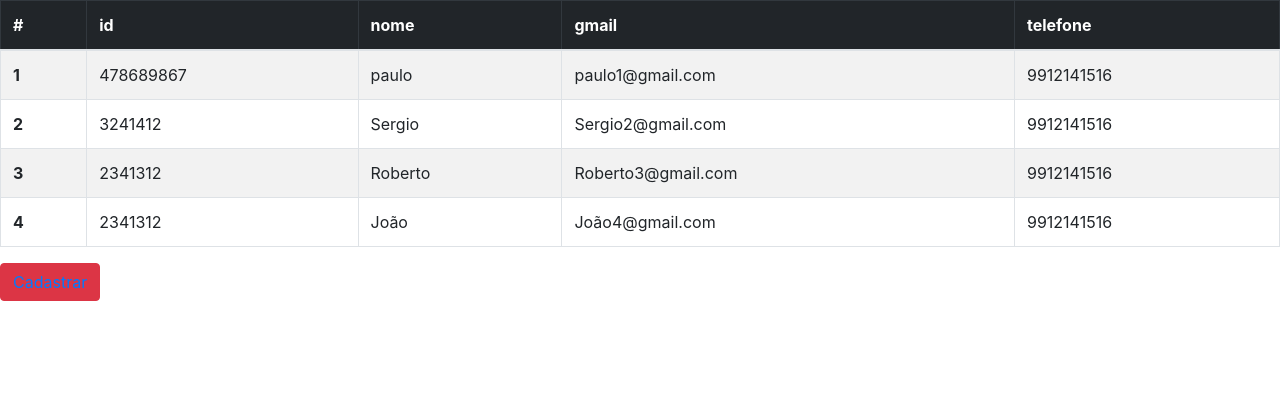
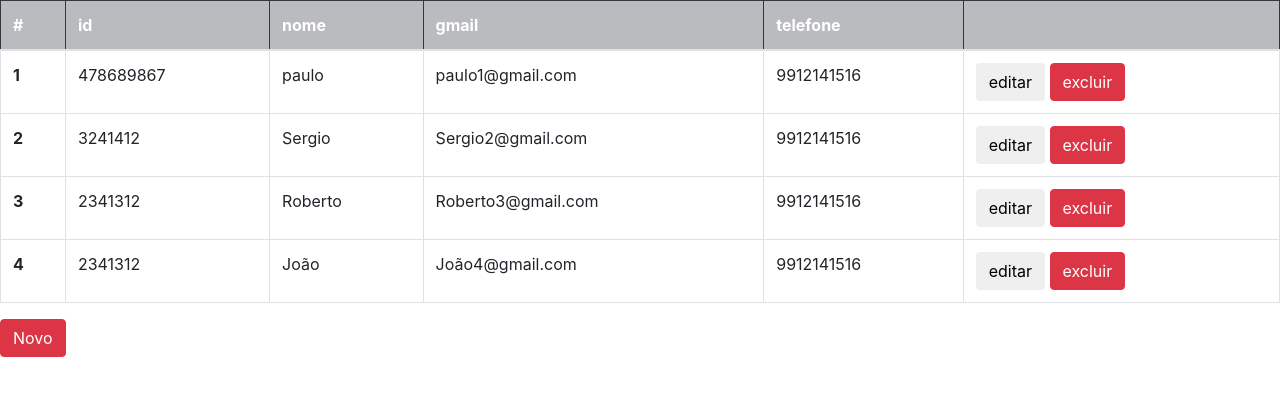
Before and after one commit to Arthurjorge3476/morningFlower, a PHP site: page /telafuncionarios.php in a window 1280 px wide. Shown: the top 396 px of the page. Run offline with PHP 8.4, Linux system fonts and the light colour scheme.

Commit message:
botões de novo funcionando e botões de excluir e editar acrecentados

```diff
--- a/fornecedores.php
+++ b/fornecedores.php
@@ -10,7 +10,7 @@
     <script src="https://code.jquery.com/jquery-3.3.1.slim.min.js" integrity="sha384-q8i/X+965DzO0rT7abK41JStQIAqVgRVzpbzo5smXKp4YfRvH+8abtTE1Pi6jizo" crossorigin="anonymous"></script>
     <script src="https://cdnjs.cloudflare.com/ajax/libs/popper.js/1.14.3/umd/popper.min.js" integrity="sha384-ZMP7rVo3mIykV+2+9J3UJ46jBk0WLaUAdn689aCwoqbBJiSnjAK/l8WvCWPIPm49" crossorigin="anonymous"></script>
     <script src="https://stackpath.bootstrapcdn.com/bootstrap/4.1.3/js/bootstrap.min.js" integrity="sha384-ChfqqxuZUCnJSK3+MXmPNIyE6ZbWh2IMqE241rYiqJxyMiZ6OW/JmZQ5stwEULTy" crossorigin="anonymous"></script>
-
+    <script> function funcao1(){alert("Você tem certeza?");} </script>
 </head>
 <div class="container">
 <body class="imagem">
@@ -18,6 +18,7 @@
     include_once("conexao.php");
   ?>
 <form class="cadastro">
+<h3>Cadastrar Fornecedor</h3>
     <div class="form-row">
       <div class="form-group col-md-6">
         <label for="inputnome4">Nome</label>
@@ -91,7 +92,7 @@
 
     </div>
     <button type="submit" class="btn btn-cadastro">cadastrar</button>
-    <button type="submit" class="btn btn-danger"><a href="index.php">Cancelar</a></button>
+    <button type="radio" class="btn btn-danger" onclick="funcao1()" value="Você tem certeza?">Cancelar</button>
   </form>
   </div>
 </body>
--- a/funcionarios.php
+++ b/funcionarios.php
@@ -10,7 +10,7 @@
     <script src="https://code.jquery.com/jquery-3.3.1.slim.min.js" integrity="sha384-q8i/X+965DzO0rT7abK41JStQIAqVgRVzpbzo5smXKp4YfRvH+8abtTE1Pi6jizo" crossorigin="anonymous"></script>
     <script src="https://cdnjs.cloudflare.com/ajax/libs/popper.js/1.14.3/umd/popper.min.js" integrity="sha384-ZMP7rVo3mIykV+2+9J3UJ46jBk0WLaUAdn689aCwoqbBJiSnjAK/l8WvCWPIPm49" crossorigin="anonymous"></script>
     <script src="https://stackpath.bootstrapcdn.com/bootstrap/4.1.3/js/bootstrap.min.js" integrity="sha384-ChfqqxuZUCnJSK3+MXmPNIyE6ZbWh2IMqE241rYiqJxyMiZ6OW/JmZQ5stwEULTy" crossorigin="anonymous"></script>
-
+    <script> function funcao1(){alert("Você tem certeza?");} </script>
 </head>
 <div class="container">
 <body class="imagem">
@@ -18,6 +18,7 @@
     include_once("conexao.php");
   ?>
 <form class="cadastro">
+<h3>Cadastrar  Funcionario</h3>
     <div class="form-row">
       <div class="form-group col-md-6">
         <label for="inputnome4">Nome</label>
@@ -51,7 +52,7 @@
 
     </div>
     <button type="submit" class="btn btn-cadastro">cadastrar</button>
-    <button type="submit" class="btn btn-danger"><a href="index.php">Cancelar</a></button>
+    <button type="radio" class="btn btn-danger" onclick="funcao1()" value="Você tem certeza?">Cancelar</button>
   </form>
   </div>
 </body>
--- a/index.php
+++ b/index.php
@@ -21,7 +21,7 @@
         </div>
         <ul class="nav-list">
           <li><a href="index.php">Home</a></li>
-          <li><a href="cadastro.php">Cadastrar</a></li>
+          <li><a href="">Presentes</a></li>
           <li><a href="telafuncionarios.php">Funcionários</a></li>
           <li><a href="telaprodutos.php">Produtos</a></li>
           <li><a href="telafornecedores.php">Fornecedores</a></li>
--- a/produtos.php
+++ b/produtos.php
@@ -10,13 +10,13 @@
     <script src="https://code.jquery.com/jquery-3.3.1.slim.min.js" integrity="sha384-q8i/X+965DzO0rT7abK41JStQIAqVgRVzpbzo5smXKp4YfRvH+8abtTE1Pi6jizo" crossorigin="anonymous"></script>
     <script src="https://cdnjs.cloudflare.com/ajax/libs/popper.js/1.14.3/umd/popper.min.js" integrity="sha384-ZMP7rVo3mIykV+2+9J3UJ46jBk0WLaUAdn689aCwoqbBJiSnjAK/l8WvCWPIPm49" crossorigin="anonymous"></script>
     <script src="https://stackpath.bootstrapcdn.com/bootstrap/4.1.3/js/bootstrap.min.js" integrity="sha384-ChfqqxuZUCnJSK3+MXmPNIyE6ZbWh2IMqE241rYiqJxyMiZ6OW/JmZQ5stwEULTy" crossorigin="anonymous"></script>
-    <script> function funcao1(){alert("Você tem certeza?");}</script>
+    <script> function funcao1(){alert("Você tem certeza?");} </script>
 
 </head>
 <div class="container">
 <body class="imagem">
 <form class="cadastro">
-    <h3>Cadastrar Produtos</h3>
+    <h3>Cadastrar Produto</h3>
     <div class="form-row">
       <div class="form-group col-md-6">
         <label for="inputnome4">Cod:</label>
--- a/telafuncionarios.php
+++ b/telafuncionarios.php
@@ -12,7 +12,7 @@
 </head>
 
 <body>
-<table class="table table-bordered table-striped">
+<table class="table table-bordered  table-hover">
   <thead  class="table-dark">
     <tr>
       <th scope="col">#</th>
@@ -20,15 +20,21 @@
       <th scope="col">nome</th>
       <th scope="col">gmail</th>
       <th scope="col">telefone</th>
+      <th scope="col"></th>
+
     </tr>
   </thead>
   <tbody>
-    <tr>
+    <tr class="">
       <th scope="row">1</th>
       <td>478689867</td>
       <td>paulo</td>
       <td>paulo1@gmail.com</td>
       <td>9912141516</td>
+      <td>
+        <button type="submit" class="btn btn-cadastro">editar</button>
+        <button type="submit" class="btn btn-danger">excluir</button>
+      </td>
     </tr>
     <tr>
       <th scope="row">2</th>
@@ -36,6 +42,10 @@
       <td>Sergio</td>
       <td>Sergio2@gmail.com</td>
       <td>9912141516</td>
+      <td>
+        <button type="submit" class="btn btn-cadastro">editar</button>
+        <button type="submit" class="btn btn-danger">excluir</button>
+      </td>
     </tr>
     <tr>
       <th scope="row">3</th>
@@ -43,6 +53,10 @@
       <td>Roberto</td>
       <td>Roberto3@gmail.com</td>
       <td>9912141516</td>
+      <td>
+        <button type="submit" class="btn btn-cadastro">editar</button>
+        <button type="submit" class="btn btn-danger">excluir</button>
+      </td>
     </tr>
 
     <tr>
@@ -51,10 +65,12 @@
       <td>João</td>
       <td>João4@gmail.com</td>
       <td>9912141516</td>
-    </tr>
-
+      <td>
+        <button type="submit" class="btn btn-cadastro">editar</button>
+        <button type="submit" class="btn btn-danger">excluir</button>
+      </td>
   </tbody>
 </table>
-<button type="submit" class="btn btn-danger"><a href="funcionarios.php">Cadastrar</a></button>
+<button type="submit" class="btn btn-danger" onclick="location.href='Funcionarios.php'">Novo</button>
 </body>
 </html>
```
Also changed, not shown: telafornecedores.php (+19 -2 lines), telaprodutos.php (+15 -3 lines), telainicial.css (line endings or trailing spaces).
